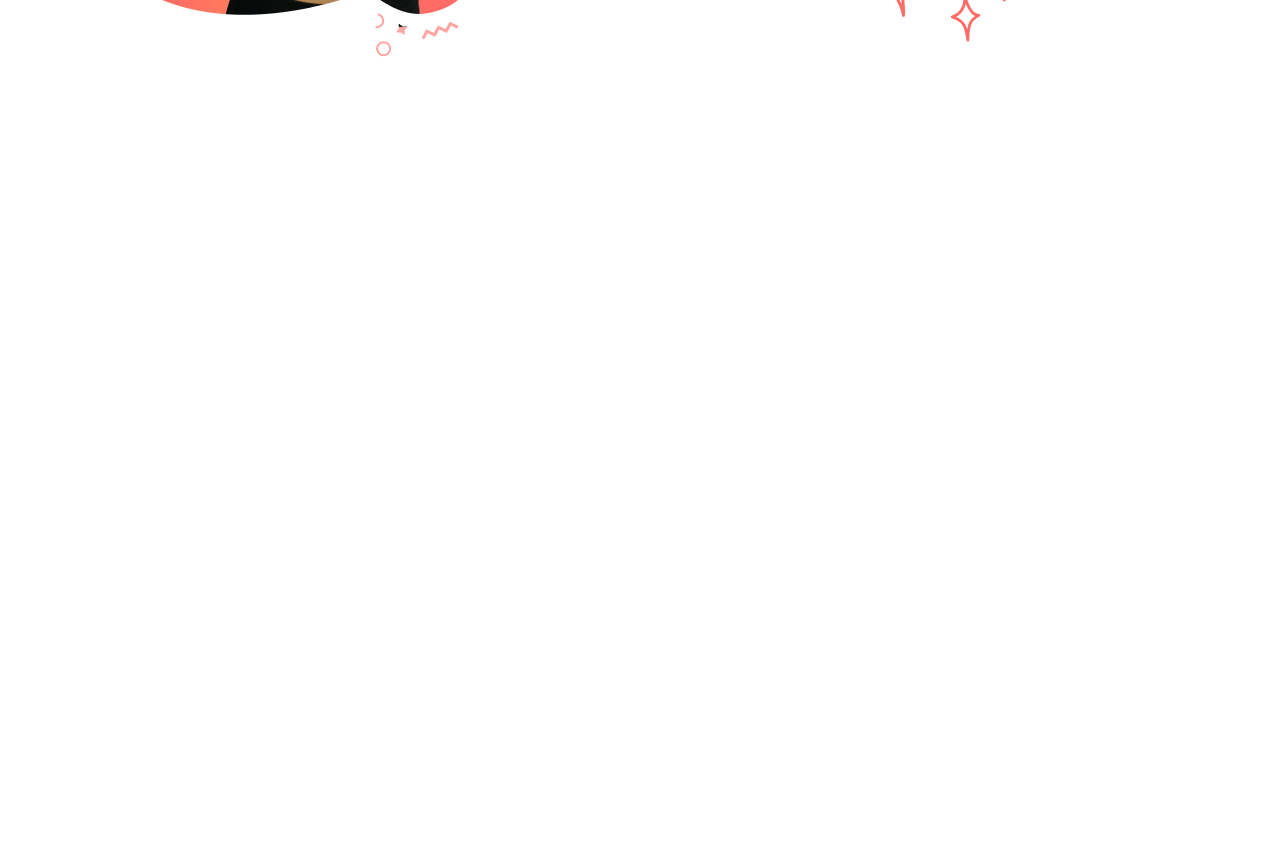
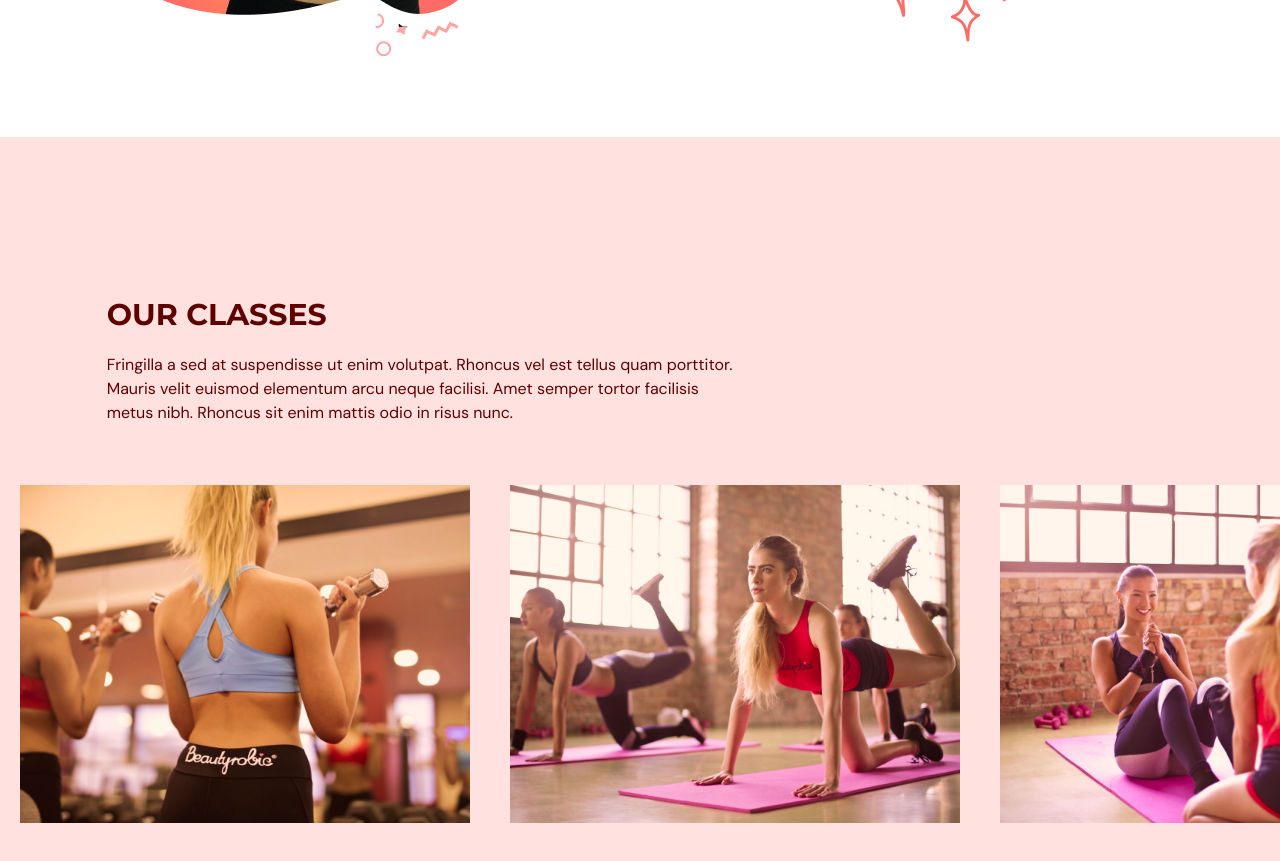
Before and after one commit to Dklns/TS-Practice, a React (Vite) app: page / in a window 1280 px wide. Shown: the part 1960-2821 px from the top of the page. Before the commit the page ends 2097 px from the top, so only its background shows below. Built offline with nearby package versions, Linux system fonts and the light colour scheme.

Commit message:
update: accomplish OurClasses component

```diff
--- a/src/App.tsx
+++ b/src/App.tsx
@@ -3,6 +3,7 @@ import { useEffect, useState } from "react";
 import {SelectedPage} from '@/shared/types';
 import Home from "./scenes/home";
 import Benefits from "./scenes/benefits";
+import OurClasses from "./scenes/ourClasses";
 
 function App() {
   const [selectedPage, setSelectedPage] = useState<SelectedPage>(SelectedPage.Home);
@@ -28,6 +29,7 @@ function App() {
       <Navbar isTopOfPage={isTopOfPage} selectedPage={selectedPage} setSelectedPage={setSelectedPage} />
       <Home setSelectedPage={setSelectedPage}/>
       <Benefits setSelectedPage={setSelectedPage} />
+      <OurClasses setSelectedPage={setSelectedPage}/>
     </div>
   )
 }
--- /dev/null
+++ b/src/scenes/ourClasses/Class.tsx
@@ -0,0 +1,26 @@
+import React from 'react'
+
+type Props = {
+    name: string,
+    description?: string,
+    image: string
+}
+
+const Class = ({name, description, image}: Props) => {
+    const overlayStyles = `p-5 absolute z-30 flex
+        h-[380px] w-[450px] flex-col items-center justify-center
+        whitespace-normal bg-primary-500 text-center text-white
+        opacity-0 transition duration-500 hover:opacity-90`;
+
+  return (
+    <li className='relative mx-5 inline-block h-[380px] w-[450px]'>
+        <div className={overlayStyles}>
+            <p className="text-2xl">{name}</p>
+            <p className='mt-5'>{description}</p>
+        </div>
+        <img src={`${image}`} alt={image} />
+    </li>
+  )
+}
+
+export default Class
--- /dev/null
+++ b/src/scenes/ourClasses/index.tsx
@@ -0,0 +1,84 @@
+import { SelectedPage,ClassType } from '@/shared/types'
+import image1 from "@/assets/image1.png";
+import image2 from "@/assets/image2.png";
+import image3 from "@/assets/image3.png";
+import image4 from "@/assets/image4.png";
+import image5 from "@/assets/image5.png";
+import image6 from "@/assets/image6.png";
+import { motion } from 'framer-motion';
+import HText from '@/shared/HText';
+import Class from './class';
+
+type Props = {
+    setSelectedPage: (value:SelectedPage) => void
+}
+
+const classes:Array<ClassType> = [
+    {
+        name: "Weight Training Classes",
+        description:
+          "Lorem ipsum dolor sit amet, consectetur adipiscing elit, sed do eiusmod tempor incididunt ut labore et dolore magna aliqua. Ut enim ad minim veniam, quis nostrud exercitation ullamco laboris nisi ut aliquip ex ea commodo consequat.",
+        image: image1,
+      },
+      {
+        name: "Yoga Classes",
+        image: image2,
+      },
+      {
+        name: "Ab Core Classes",
+        description:
+          "Lorem ipsum dolor sit amet, consectetur adipiscing elit, sed do eiusmod tempor incididunt ut labore et dolore magna aliqua. Ut enim ad minim veniam, quis nostrud exercitation ullamco laboris nisi ut aliquip ex ea commodo consequat.",
+        image: image3,
+      },
+      {
+        name: "Adventure Classes",
+        description:
+          "Lorem ipsum dolor sit amet, consectetur adipiscing elit, sed do eiusmod tempor incididunt ut labore et dolore magna aliqua. Ut enim ad minim veniam, quis nostrud exercitation ullamco laboris nisi ut aliquip ex ea commodo consequat.",
+        image: image4,
+      },
+      {
+        name: "Fitness Classes",
+        image: image5,
+      },
+      {
+        name: "Training Classes",
+        description:
+          "Lorem ipsum dolor sit amet, consectetur adipiscing elit, sed do eiusmod tempor incididunt ut labore et dolore magna aliqua. Ut enim ad minim veniam, quis nostrud exercitation ullamco laboris nisi ut aliquip ex ea commodo consequat.",
+        image: image6,
+      },
+];
+
+const OurClasses = ({setSelectedPage}: Props) => {
+  return (
+    <section id='ourclasses' className='w-full bg-primary-100 py-40'>
+        <motion.div onViewportEnter={() => setSelectedPage(SelectedPage.OurClasses)}>
+            <motion.div
+                className='mx-auto w-5/6'
+                initial='hidden'
+                whileInView='visible'
+                viewport={{once: true, amount: 0.5}} transition={{ duration: 0.5}}
+                variants={{hidden: {opacity: 0, x: -50},visible: {opacity: 1, x: 0}}}
+            >
+                <div className='md:w-3/5'>
+                    <HText>OUR CLASSES</HText>
+                    <p className="py-5">
+                        Fringilla a sed at suspendisse ut enim volutpat. Rhoncus vel est
+                        tellus quam porttitor. Mauris velit euismod elementum arcu neque
+                        facilisi. Amet semper tortor facilisis metus nibh. Rhoncus sit
+                        enim mattis odio in risus nunc.
+                    </p>
+                </div>
+            </motion.div>
+            <div className='mt-10 h-[353px] w-full overflow-x-auto overflow-y-hidden'>
+                <ul className='w-[2800px] whitespace-nowrap'>
+                    {classes.map((item:ClassType, index:number) => (
+                        <Class key={item.name} name={item.name} description={item.description} image={item.image}/>
+                    ))}
+                </ul>
+            </div>
+        </motion.div>
+    </section>
+  )
+}
+
+export default OurClasses
--- a/src/shared/types.ts
+++ b/src/shared/types.ts
@@ -10,3 +10,9 @@ export interface BenefitType {
     title: string,
     description: string
 }
+
+export interface ClassType {
+    name: string,
+    description?: string,
+    image: string
+}
```
